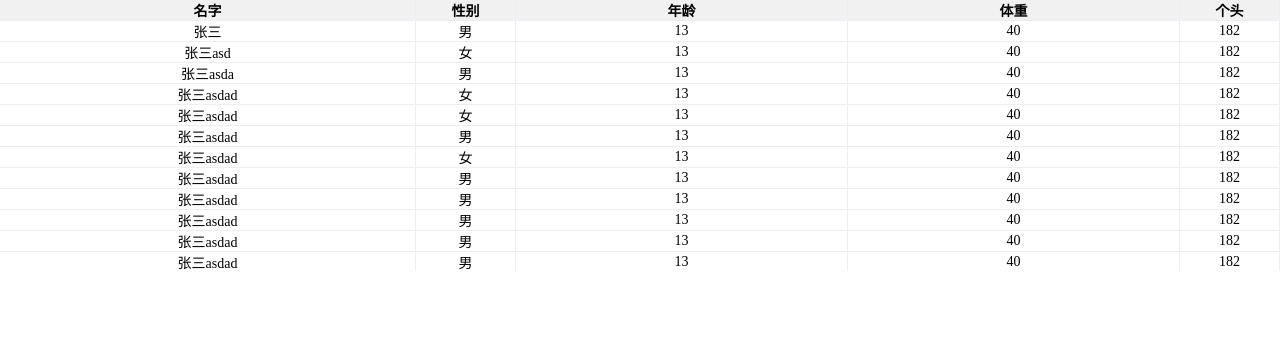
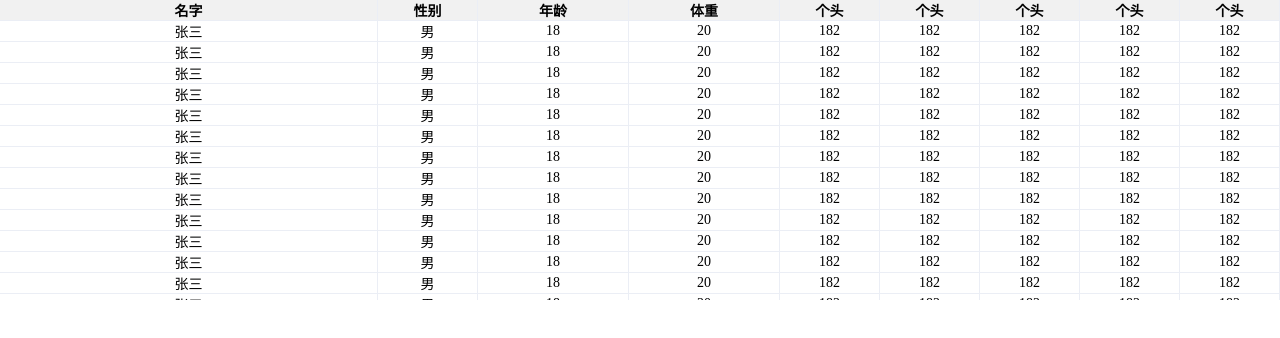
Before and after one commit to zhangzhangwenwen/own-table, a Vue app: page /#/ in a window 1280 px wide. Shown: the top 338 px of the page. Built offline with nearby package versions, Linux system fonts and the light colour scheme.

Commit message:
max-height以及height修改

```diff
--- a/src/components/OwnTable.vue
+++ b/src/components/OwnTable.vue
@@ -1,18 +1,30 @@
 <template>
   <div class="tableStyle" cellspacing="0" cellpadding="0" ref="table">
-  <div class='tableStyle tableHeader'>
-     <table-header
-     :style="{
-          width: layout.bodyWidth ? layout.bodyWidth + 'px' : ''
-        }"></table-header>
-  </div>
-  <slot></slot>
-  <div class="tableBody">
-      <table-body
-      :style="{
-           width: bodyWidth
-        }"></table-body>
-  </div>
+
+    <!-- 表格头部 -->
+    <div class="tableHeader" ref="headerWrapper">
+      <table-header :style="{width: layout.bodyWidth ? layout.bodyWidth + 'px' : ''}">
+      </table-header>
+    </div>
+
+    <slot></slot>
+
+    <!-- 表格主体 -->
+    <div  class="tableBody" ref="bodyWrapper" :style="[bodyHeight]">
+      <table-body :style="{ width: bodyWidth }">
+      </table-body>
+      <div v-if="!dataSource || dataSource.length === 0"
+          class="el-table__empty-block"
+          ref="emptyBlock"
+          :style="{
+            width: bodyWidth
+          }">
+          <span class="el-table__empty-text">
+            <slot name="empty">{{ emptyText || t('el.table.emptyText') }}</slot>
+          </span>
+        </div>
+    </div>
+
   </div>
 </template>
 
@@ -38,11 +50,24 @@ export default {
       type: Boolean,
       default: true
     },
-    height: [String, Number]
+    height: [String, Number],
+    maxHeight: [String, Number]
   },
   watch: {
     dataSource (oldVal, val) {
       this.dataSource = val
+    },
+    height: {
+      immediate: true,
+      handler(value) {
+        this.layout.setHeight(value);
+      }
+    },
+    maxHeight: {
+      immediate: true,
+      handler(value) {
+        this.layout.setMaxHeight(value);
+      }
     }
   },
   components: {
@@ -51,18 +76,31 @@ export default {
     TableBody
   },
   computed: {
+    // 表格主体的高度
+    bodyHeight() {
+        if (this.height) {
+          return {
+            height: this.layout.bodyHeight ? this.layout.bodyHeight + 'px' : ''
+          }
+        } else if (this.maxHeight) {
+           return {
+            'max-height': (this.maxHeight - this.layout.headerHeight) + 'px'
+          }
+        }
+        return {}
+    },
+    bodyWrapper() {
+      return this.$refs.bodyWrapper // 表格主体
+    },
     bodyWidth () {
       const { bodyWidth, scrollY, gutterWidth } = this.layout
-      return bodyWidth ? bodyWidth - gutterWidth + 'px' : '' // scrollY是否存在y轴方向的滚动条
+      return bodyWidth ? bodyWidth - (scrollY ? gutterWidth : 0) + 'px' : '';
+    },
+    shouldUpdateHeight() {
+      return this.height || this.maxHeight
     }
   },
   mounted () {
-  // 滚动条滚动事件
-  //  const bodyScroll = document.querySelector('.tableBody')
-  //  const headerScroll = document.querySelector('.tableHeader')
-  //  bodyScroll.addEventListener('scroll', function () {
-  //    headerScroll.scrollLeft = bodyScroll.scrollLeft
-  //  })
     this.resizeState = {
       width: this.$el.offsetWidth,
       height: this.$el.offsetHeight
@@ -81,11 +119,29 @@ export default {
       resizeState: {
         width: null,
         height: null
-      }
+      },
+       scrollPosition: 'left' // 滚动条所处位置
     }
   },
   methods: {
     bindEvents () {
+      // 表头随着表的主体滚动
+      const { headerWrapper } = this.$refs
+      const refs = this.$refs
+      let self = this
+      this.bodyWrapper.addEventListener('scroll', function() {
+        if (headerWrapper) headerWrapper.scrollLeft = this.scrollLeft // this.scrollLeft即bodyWrapper的scrollleft距离
+        const maxScrollLeftPosition = this.scrollWidth - this.offsetWidth - 1 // this.scrollWidth 滚动区域宽度 this.offsetWidth整个div的宽度 计算出可滚动的最大范围
+        const scrollLeft = this.scrollLeft
+        if (scrollLeft >= maxScrollLeftPosition) {
+          self.scrollPosition = 'right'
+        } else if (scrollLeft === 0) {
+          self.scrollPosition = 'left'
+        } else {
+          self.scrollPosition = 'middle'
+        }
+      })
+
       if (this.fit) {
         addResizeListener(this.$el, this.resizeListener)
       }
@@ -115,6 +171,9 @@ export default {
     doLayout () {
       this.layout.setHeight(this.height)
       this.layout.updateColumnsWidth()
+      if (this.shouldUpdateHeight) {
+        this.layout.updateElsHeight()
+      }
     }
   }
 }
@@ -123,12 +182,17 @@ export default {
 <!-- Add "scoped" attribute to limit CSS to this component only -->
 <style scoped>
  .tableStyle {
-   overflow-y: auto;
    font-size: 14px;
-   margin: 0;
-   padding: 0
  }
- table {
-    border-spacing: none;
+ .el-table__empty-text {
+    width: 50%;
+    color: #909399;
+}
+ .el-table__empty-block {
+    min-height: 60px;
+    text-align: center;
+    display: flex;
+    justify-content: center;
+    align-items: center;
  }
 </style>
--- a/src/components/TableBody.js
+++ b/src/components/TableBody.js
@@ -10,7 +10,12 @@ export default {
   })
   const dataSource = this.$parent.dataSource
   return (
-      <table cellspacing="0" cellpadding="0" border="0">
+      <table
+        cellspacing="0"
+        cellpadding="0"
+        border="0"
+        class="own-table__body"
+        >
         <colgroup>
           {
             this._l(columns, column =>
@@ -18,9 +23,9 @@ export default {
             )
           }
         </colgroup>
+        <tbody>
         {
-          dataSource.length > 0
-          ? this._l(dataSource, item =>
+          this._l(dataSource, item =>
             <tr>
               {
                 this._l(attributeObjectArr, option =>
@@ -28,20 +33,9 @@ export default {
                 )
               }
             </tr>
-          ) : <tr>{ this.$parent.emptyText }</tr>
-          // dataSource.length > 0
-          // // 数组的遍历以及数组下面对象的遍历
-          // ? this._l(dataSource, item =>
-          //   <tr on-click={() => this.clickTr(item)}
-          //     on-mouseover={() => this.handleHoverEvent(item)}>
-          //     {
-          //       this._l(options, option =>
-          //         <td>{item[option]}</td>
-          //       )
-          //     }
-          //   </tr>
-          // ) : <tr>{ this.$parent.emptyText }</tr>
+          )
         }
+        </tbody>
       </table>
     )
    },
--- a/src/components/TableHeader.js
+++ b/src/components/TableHeader.js
@@ -1,4 +1,4 @@
-// import './TableHeader.css'
+
 import LayoutObserver from './layoutObserver'
 export default {
   name: 'TableHeader',
--- a/src/components/TableLayout.js
+++ b/src/components/TableLayout.js
@@ -1,13 +1,19 @@
 import scrollbarWidth from './utils/scrollbar-width'
+import Vue from 'vue'
 class TableLayout {
   constructor (options) {
     this.observers = []
+    this.showHeader = true
     this.fit = true // 暂时默认设置了自适应
     this.table = null
     this.bodyWidth = null
     this.store = null
-    this.scrollY = true // 暂时默认有纵向滚动条
+    this.scrollY = false // 暂时默认有纵向滚动条
     this.scrollX = false // 暂时默认无横向滚动条
+    this.height = null // 表格高度
+    this.tableHeight = null
+    this.headerHeight = 20 // Table Header Height
+    this.bodyHeight = null // Table Height - Table Header Height
     this.gutterWidth = scrollbarWidth()
 
     for (let name in options) {
@@ -16,16 +22,31 @@ class TableLayout {
       }
     }
   }
-  setHeight (value) {
-    const el = this.table.$el.querySelector('.tableBody')
+  // 设置整个表格的高度
+  setHeight (value, prop = 'height') {
+    if (Vue.prototype.$isServer) return;
+    const el = this.table.$el
+    if (typeof value === 'string' && /^\d+$/.test(value)) {
+      value = Number(value)
+    }
+    this.height = value
+
+    if (!el && (value || value === 0)) return Vue.nextTick(() => this.setHeight(value, prop));
+
     if (typeof value === 'number') {
-      el.style['height'] = value + 'px'
+      el.style[prop] = value + 'px'
+
       this.updateElsHeight()
     } else if (typeof value === 'string') {
-      el.style['height'] = ''
+      el.style[prop] = value
       this.updateElsHeight()
     }
   }
+
+  setMaxHeight(value) {
+    return this.setHeight(value, 'max-height');
+  }
+
   addObserver(observer) {
     this.observers.push(observer);
   }
@@ -42,39 +63,70 @@ class TableLayout {
 
     return flattenColumns;
   }
-  // 动态计算高度
+  // 计算高度
   updateElsHeight() {
-    // this.updateScrollY();
-    // this.notifyObservers('scrollable');
+    if (!this.table.$ready) return Vue.nextTick(() => this.updateElsHeight())
+    // const { headerWrapper, appendWrapper, footerWrapper } = this.table.$refs
+    const { headerWrapper } = this.table.$refs
+    // this.appendHeight = appendWrapper ? appendWrapper.offsetHeight : 0;
+
+    const headerHeight = this.headerHeight = !this.showHeader ? 0 : headerWrapper.offsetHeight
+    // if (this.showHeader && headerWrapper.offsetWidth > 0 && (this.table.columns || []).length > 0 && headerHeight < 2) {
+    //   return Vue.nextTick(() => this.updateElsHeight());
+    // }
+    const tableHeight = this.tableHeight = this.table.$el.clientHeight
+    if (this.height !== null && (!isNaN(this.height) || typeof this.height === 'string')) {
+      // const footerHeight = this.footerHeight = footerWrapper ? footerWrapper.offsetHeight : 0;
+      // this.bodyHeight = tableHeight - headerHeight - footerHeight + (footerWrapper ? 1 : 0)
+
+      this.bodyHeight = tableHeight - headerHeight // 表格body的高度是整个table的高度减去表头的高度
+    }
+    // this.fixedBodyHeight = this.scrollX ? this.bodyHeight - this.gutterWidth : this.bodyHeight;
+
+    // const noData = !this.table.data || this.table.data.length === 0;
+    // this.viewportHeight = this.scrollX ? tableHeight - (noData ? 0 : this.gutterWidth) : tableHeight;
+
+
+    this.updateScrollY();
+    this.notifyObservers('scrollable');
+  }
+  updateScrollY () {
+    const height = this.height
+    if (typeof height !== 'string' && typeof height !== 'number') return
+    const bodyWrapper = this.table.bodyWrapper
+    if (this.table.$el && bodyWrapper) {
+      const body = bodyWrapper.querySelector('.own-table__body')
+      this.scrollY = body.offsetHeight > this.bodyHeight
+    }
   }
   // 动态计算宽度
   updateColumnsWidth () {
     const fit = this.fit  // 是否设置属性fit
     const bodyWidth = this.table.$el.clientWidth // 屏幕视图的宽度
-    const flattenColumns = this.getFlattenColumns();
-    let flexColumns = flattenColumns.filter((column) => typeof column.width !== 'number');
+    const flattenColumns = this.getFlattenColumns()
+    let flexColumns = flattenColumns.filter((column) => typeof column.width !== 'number')
     let bodyMinWidth = 0
 
     flattenColumns.forEach((column) => { // Clean those columns whose width changed from flex to unflex
       if (typeof column.width === 'number' && column.realWidth) column.realWidth = null;
     })
-    if (flexColumns.length > 0 && fit) {
+    if (flexColumns.length > 0 && fit) { // 有数据的时候
       flattenColumns.forEach((column) => {
-        bodyMinWidth += column.width || column.minWidth || 80; // min-width 100 + width 100 + min-width 80 + min-width 80 + width 100
+        bodyMinWidth += column.width || column.minWidth || 80 // min-width 100 + width 100 + min-width 80 + min-width 80 + width 100
       });
-      const scrollYWidth = this.scrollY ? this.gutterWidth : 0; // 记录Y轴滚动条的宽度
+      const scrollYWidth = this.scrollY ? this.gutterWidth : 0 // 记录Y轴滚动条的宽度
       if (bodyMinWidth <= bodyWidth - scrollYWidth) { // DON'T HAVE SCROLL BAR
-        this.scrollX = false; // 无横向滚动条
+        this.scrollX = false // 无横向滚动条
 
-        const totalFlexWidth = bodyWidth - scrollYWidth - bodyMinWidth; // 需要分配的宽度 = 视图宽度836px(bodyWidth) - Y轴滚动条的宽度8px - 实际表格宽度460(bodyMinWidth)
+        const totalFlexWidth = bodyWidth - scrollYWidth - bodyMinWidth // 需要分配的宽度 = 视图宽度836px(bodyWidth) - Y轴滚动条的宽度8px - 实际表格宽度460(bodyMinWidth)
 
         if (flexColumns.length === 1) {
           flexColumns[0].realWidth = (flexColumns[0].minWidth || 80) + totalFlexWidth; // 如果只有以后一列数据 需要分配的宽度全部分给第一列
         } else {
-          const allColumnsWidth = flexColumns.reduce((prev, column) => prev + (column.minWidth || 80), 0); // 所有min-width的宽度
-          const flexWidthPerPixel = totalFlexWidth / allColumnsWidth; // 需要分配的宽度/所有可以去分配是min-width的宽度 算出每个设置了min-width的列具体分配多少px
+          const allColumnsWidth = flexColumns.reduce((prev, column) => prev + (column.minWidth || 80), 0) // 所有min-width的宽度
+          const flexWidthPerPixel = totalFlexWidth / allColumnsWidth // 需要分配的宽度/所有可以去分配是min-width的宽度 算出每个设置了min-width的列具体分配多少px
 
-          let noneFirstWidth = 0;
+          let noneFirstWidth = 0
 
           flexColumns.forEach((column, index) => {
             if (index === 0) return;
@@ -86,15 +138,15 @@ class TableLayout {
           flexColumns[0].realWidth = (flexColumns[0].minWidth || 80) + totalFlexWidth - noneFirstWidth;
         }
       } else { // HAVE HORIZONTAL SCROLL BAR 存在横向滚动条
-        this.scrollX = true;
+        this.scrollX = true
         flexColumns.forEach(function(column) {
-          column.realWidth = column.minWidth;
+          column.realWidth = column.minWidth
         });
       }
 
-      this.bodyWidth = Math.max(bodyMinWidth, bodyWidth);
-      this.table.resizeState.width = this.bodyWidth;
-    } else {
+      this.bodyWidth = Math.max(bodyMinWidth, bodyWidth)
+      this.table.resizeState.width = this.bodyWidth
+    } else {  // 没有数据的时候
       flattenColumns.forEach((column) => {
         if (!column.width && !column.minWidth) {
           column.realWidth = 80;
@@ -108,7 +160,7 @@ class TableLayout {
 
       this.bodyWidth = bodyMinWidth;
     }
-    this.notifyObservers('columns');
+    this.notifyObservers('columns')
   }
   notifyObservers(event) {
     const observers = this.observers;
--- a/src/components/use.vue
+++ b/src/components/use.vue
@@ -1,10 +1,14 @@
 <template>
     <div class="use-wrapper">
-        <OwnTable emptyText="没有数据" :dataSource="dataSource" :height="250">
-            <table-column prop="name" label="名字" min-width="100" align="center"></table-column>
+        <OwnTable emptyText="没有数据" :dataSource="dataSource" :max-height="300">
+            <table-column prop="name" label="名字" min-width="200" align="center"></table-column>
             <table-column prop="sex" label="性别" width="100" align="center"></table-column>
             <table-column prop="age" label="年龄" align="center"></table-column>
             <table-column prop="fat" label="体重" align="center"></table-column>
+            <table-column prop="getou" label="个头" width="100" align="center"></table-column>
+            <table-column prop="getou" label="个头" width="100" align="center"></table-column>
+            <table-column prop="getou" label="个头" width="100" align="center"></table-column>
+            <table-column prop="getou" label="个头" width="100" align="center"></table-column>
             <table-column prop="getou" label="个头" width="100" align="center"></table-column>
         </OwnTable>
     </div>
@@ -17,21 +21,26 @@ export default {
   data () {
     return {
       dataSource: [
-        {name: '张三', sex: '男', age: '13', fat: '40', getou: '182'},
-        {name: '张三asd', sex: '女', age: '13', fat: '40', getou: '182'},
-        {name: '张三asda', sex: '男', age: '13', fat: '40', getou: '182'},
-        {name: '张三asdad', sex: '女', age: '13', fat: '40', getou: '182'},
-        {name: '张三asdad', sex: '女', age: '13', fat: '40', getou: '182'},
-        {name: '张三asdad', sex: '男', age: '13', fat: '40', getou: '182'},
-        {name: '张三asdad', sex: '女', age: '13', fat: '40', getou: '182'},
-        {name: '张三asdad', sex: '男', age: '13', fat: '40', getou: '182'},
-        {name: '张三asdad', sex: '男', age: '13', fat: '40', getou: '182'},
-        {name: '张三asdad', sex: '男', age: '13', fat: '40', getou: '182'},
-        {name: '张三asdad', sex: '男', age: '13', fat: '40', getou: '182'},
-        {name: '张三asdad', sex: '男', age: '13', fat: '40', getou: '182'},
-        {name: '张三asdad', sex: '男', age: '13', fat: '40', getou: '182'},
-        {name: '张三asdad', sex: '男', age: '13', fat: '40', getou: '182'},
-        {name: '张三asdad', sex: '男', age: '13', fat: '40', getou: '182'}
+        {'name': '张三', 'sex': '男', 'age': '18', 'fat': '20', 'getou': '182'},
+        {'name': '张三', 'sex': '男', 'age': '18', 'fat': '20', 'getou': '182'},
+        {'name': '张三', 'sex': '男', 'age': '18', 'fat': '20', 'getou': '182'},
+        {'name': '张三', 'sex': '男', 'age': '18', 'fat': '20', 'getou': '182'},
+        {'name': '张三', 'sex': '男', 'age': '18', 'fat': '20', 'getou': '182'},
+        {'name': '张三', 'sex': '男', 'age': '18', 'fat': '20', 'getou': '182'},
+        {'name': '张三', 'sex': '男', 'age': '18', 'fat': '20', 'getou': '182'},
+        {'name': '张三', 'sex': '男', 'age': '18', 'fat': '20', 'getou': '182'},
+        {'name': '张三', 'sex': '男', 'age': '18', 'fat': '20', 'getou': '182'},
+        {'name': '张三', 'sex': '男', 'age': '18', 'fat': '20', 'getou': '182'},
+        {'name': '张三', 'sex': '男', 'age': '18', 'fat': '20', 'getou': '182'},
+        {'name': '张三', 'sex': '男', 'age': '18', 'fat': '20', 'getou': '182'},
+        {'name': '张三', 'sex': '男', 'age': '18', 'fat': '20', 'getou': '182'},
+        {'name': '张三', 'sex': '男', 'age': '18', 'fat': '20', 'getou': '182'},
+        {'name': '张三', 'sex': '男', 'age': '18', 'fat': '20', 'getou': '182'},
+        {'name': '张三', 'sex': '男', 'age': '18', 'fat': '20', 'getou': '182'},
+        {'name': '张三', 'sex': '男', 'age': '18', 'fat': '20', 'getou': '182'},
+        {'name': '张三', 'sex': '男', 'age': '18', 'fat': '20', 'getou': '182'},
+        {'name': '张三', 'sex': '男', 'age': '18', 'fat': '20', 'getou': '182'},
+        {'name': '张三', 'sex': '男', 'age': '18', 'fat': '20', 'getou': '182'}
       ]
     }
   },
--- a/src/components/utils/resize-event.js
+++ b/src/components/utils/resize-event.js
@@ -1,5 +1,4 @@
 import ResizeObserver from 'resize-observer-polyfill'
-console.log(ResizeObserver)
 const isServer = typeof window === 'undefined'
 
 /* istanbul ignore next */
```
Also changed, not shown: src/components/layoutObserver.js (+13 -13 lines), 1 other file (tests, documents, lock files or other folders).
